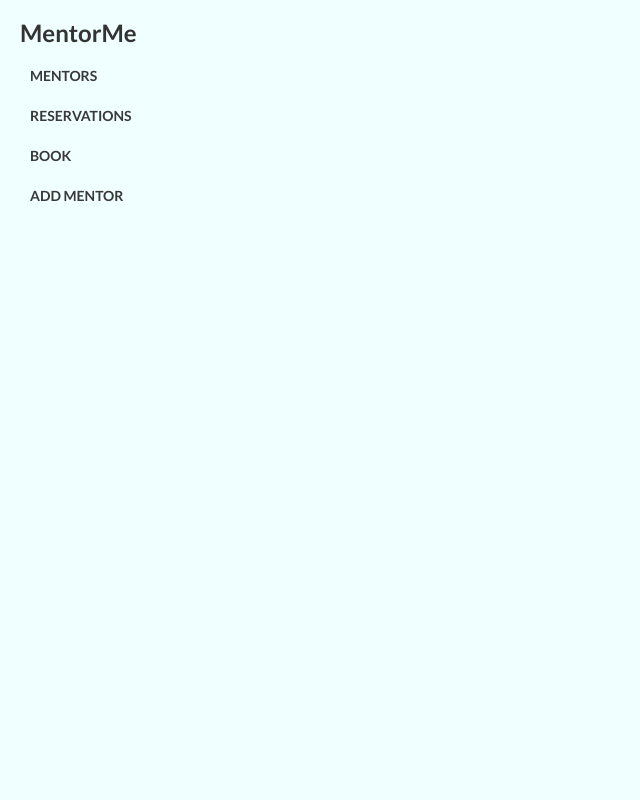
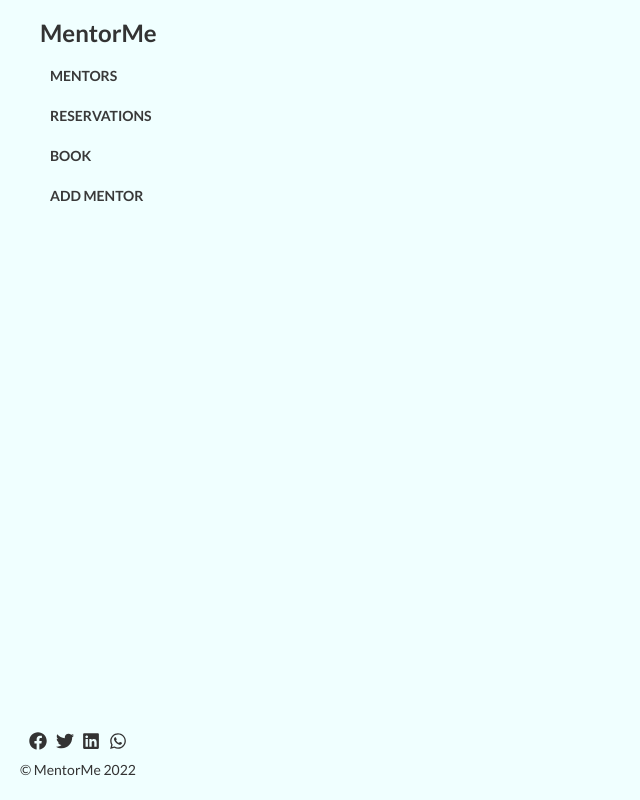
Before and after one commit to Aduda-Boaz/MiRide-frontend, a React (Create React App) app: page / in a window 1280 px wide. Shown: the whole page, without its empty margins (0-640 px from the left). Built offline with nearby package versions, Linux system fonts and the light colour scheme.

Commit message:
Add footer to the side bar

```diff
--- a/src/components/sidebar/SideBar.jsx
+++ b/src/components/sidebar/SideBar.jsx
@@ -1,5 +1,6 @@
 import React from 'react';
 import './SideBar.scss';
+import { FaFacebook, FaLinkedin, FaTwitter, FaWhatsapp } from 'react-icons/fa';
 
 const navItems = [
   { url: '/mentors', name: 'MENTORS' },
@@ -20,6 +21,17 @@ const SideBar = () => (
         </a>
       ))}
     </div>
+    <div className="sidebar-footer">
+      <div className="social-icons">
+        <FaFacebook />
+        <FaTwitter />
+        <FaLinkedin />
+        <FaWhatsapp />
+      </div>
+      <div className="copyright">
+        <p>&copy; MentorMe 2022</p>
+      </div>
+    </div>
   </div>
 );
 
--- a/src/components/sidebar/SideBar.scss
+++ b/src/components/sidebar/SideBar.scss
@@ -11,6 +11,7 @@ body {
   width: 200px;
   height: 100vh;
   position: relative;
+  margin-left: 2rem;
 
   h3 {
     margin-left: 2rem;
@@ -33,4 +34,33 @@ body {
       cursor: pointer;
     }
   }
+
+  .sidebar-footer {
+    display: block;
+    position: absolute;
+    bottom: 0;
+
+    .social-icons {
+      display: flex;
+      justify-content: space-evenly;
+      font-size: large;
+      width: 100%;
+      cursor: pointer;
+      margin-bottom: 1rem;
+    }
+
+    .active {
+      opacity: 1;
+      visibility: visible;
+      transition: all 0.25s ease;
+      transform: translateX(0);
+    }
+
+    .copyright {
+      display: flex;
+      justify-content: center;
+      width: 100%;
+      margin-bottom: 1rem;
+    }
+  }
 }
```
